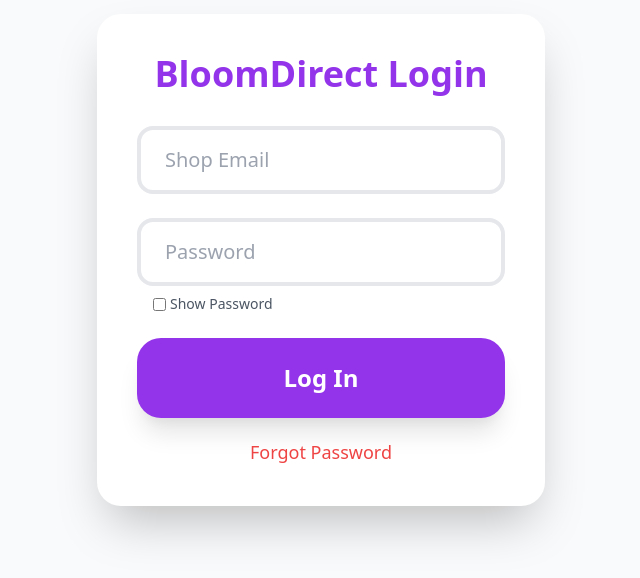
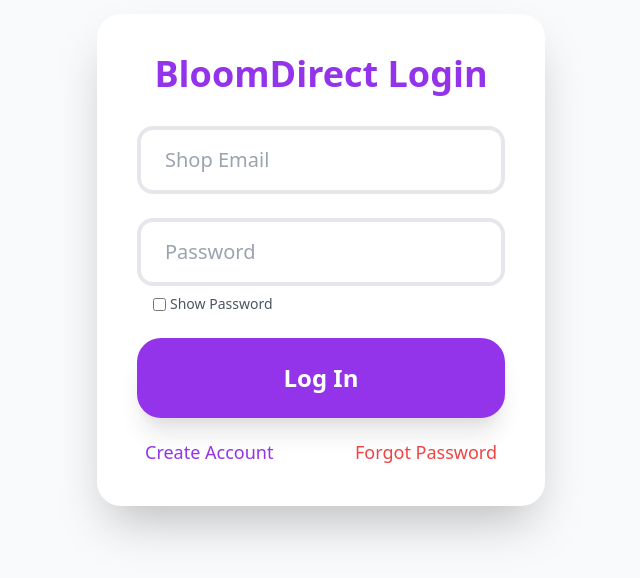
Before and after one commit to jcroft0827/bloomdirect, a Next.js app: page /login in a window 1280 px wide. Shown: the part 140-718 px from the top of the page, without its empty margins (319-959 px from the left). Built offline with nearby package versions, Linux system fonts and the light colour scheme.

Commit message:
Added Create Account Option On Login Screen

```diff
--- a/src/app/login/page.tsx
+++ b/src/app/login/page.tsx
@@ -63,7 +63,6 @@
       const data = await res.json();
 
       console.log("Response:", data);
-
 
       if (!res.ok) {
         setError(data.error || "Something went wrong");
@@ -188,16 +187,28 @@
           </button>
         </form>
 
+        <div
+          className="flex w-full justify-between items-center mt-5 px-2"
+        >
+          <Link
+            href="/register"
+            className="text-purple-600 text-lg hover:text-purple-800"
+          >
+            Create Account
+          </Link>
+
           <button
             className={
               isForgotPassword
                 ? "hidden"
-              : "text-red-500 text-lg w-full mt-5 hover:text-red-700"
+                : "text-red-500 text-lg hover:text-red-700"
             }
             onClick={() => setIsForgotPassword(true)}
           >
             Forgot Password
           </button>
+        </div>
+
         <button
           className={
             isForgotPassword
```
Lines whose indentation alone changed are shown as unchanged.
